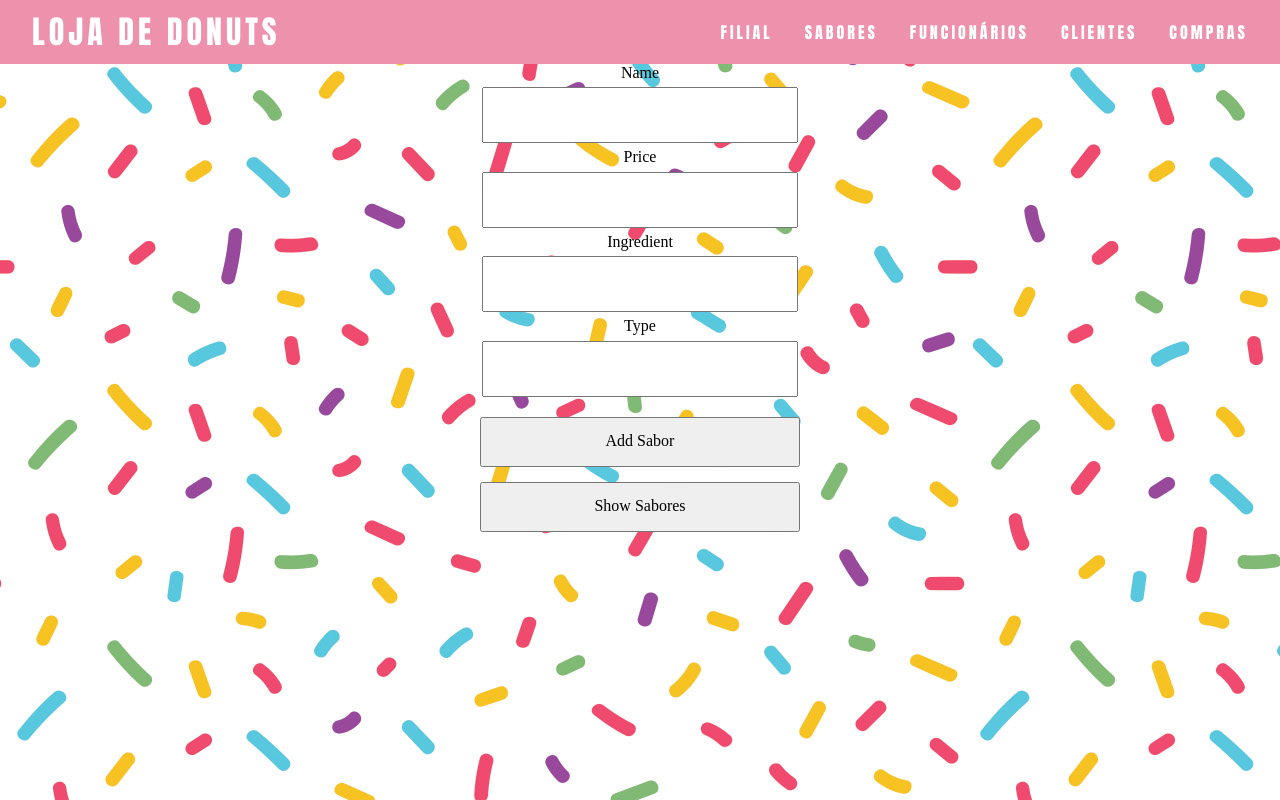
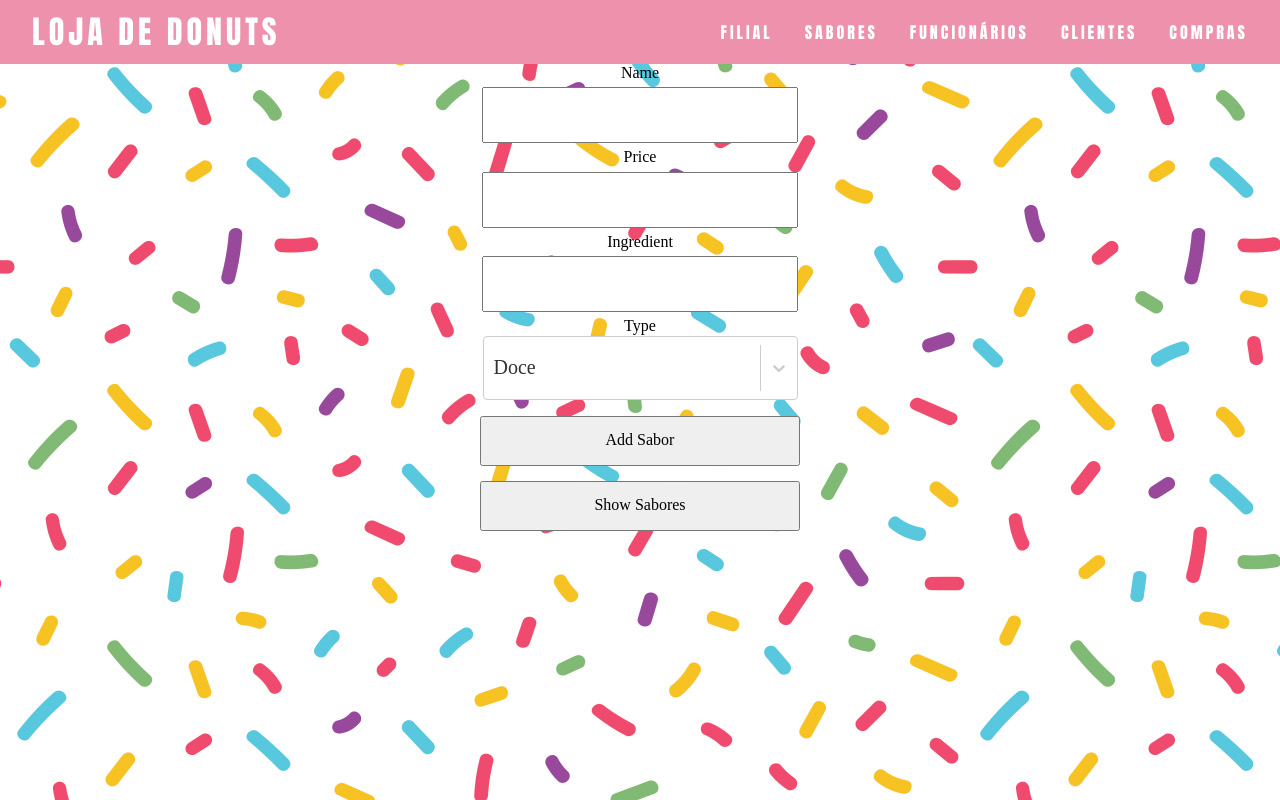
Before and after one commit to gsutavo-f/donut-factory, a React (Vite) app in the folder client/: page /sabor in a window 1280 px wide. Built offline with nearby package versions, Linux system fonts and the light colour scheme.

Commit message:
combo para selecao de tipo

```diff
--- a/client/src/pages/Sabores/Sabores.module.scss
+++ b/client/src/pages/Sabores/Sabores.module.scss
@@ -49,3 +49,10 @@ button:hover {
 .flavor h3 {
   margin: 20px;
 }
+
+.combobox {
+  width: 315px;
+  height: 50px;
+  font-size: 20px;
+  margin-bottom: 15px;
+}
--- a/client/src/pages/Sabores/index.tsx
+++ b/client/src/pages/Sabores/index.tsx
@@ -1,6 +1,7 @@
 import { useState } from 'react';
 import styles from './Sabores.module.scss';
 import Axios from 'axios';
+import Select from 'react-select';
 
 interface Sabor {
   codigo: number,
@@ -10,6 +11,17 @@ interface Sabor {
   ingrediente: string,
   tipo: number;
 }
+
+const tipos = [
+  {
+    value: 0,
+    label: "Doce"
+  },
+  {
+    value: 1,
+    label: "Salgado"
+  }
+]
 
 export default function Sabores() {
   const [name, setName] = useState("");
@@ -86,11 +98,15 @@ export default function Sabores() {
             setIngredient(event.target.value);
           }} />
         <label>Type</label>
-        <input
-          type="number"
+        <Select
+          className={styles.combobox}
+          placeholder="Select type"
+          value={tipos.find(obj => obj.value === type)}
+          options={tipos}
           onChange={(event) => {
-            setType(event.target.valueAsNumber);
-          }} />
+            setType(event!.value);
+          }}
+        />
         <button onClick={addSabor}>Add Sabor</button>
       </div>
       <div className={styles.flavors}>
```
